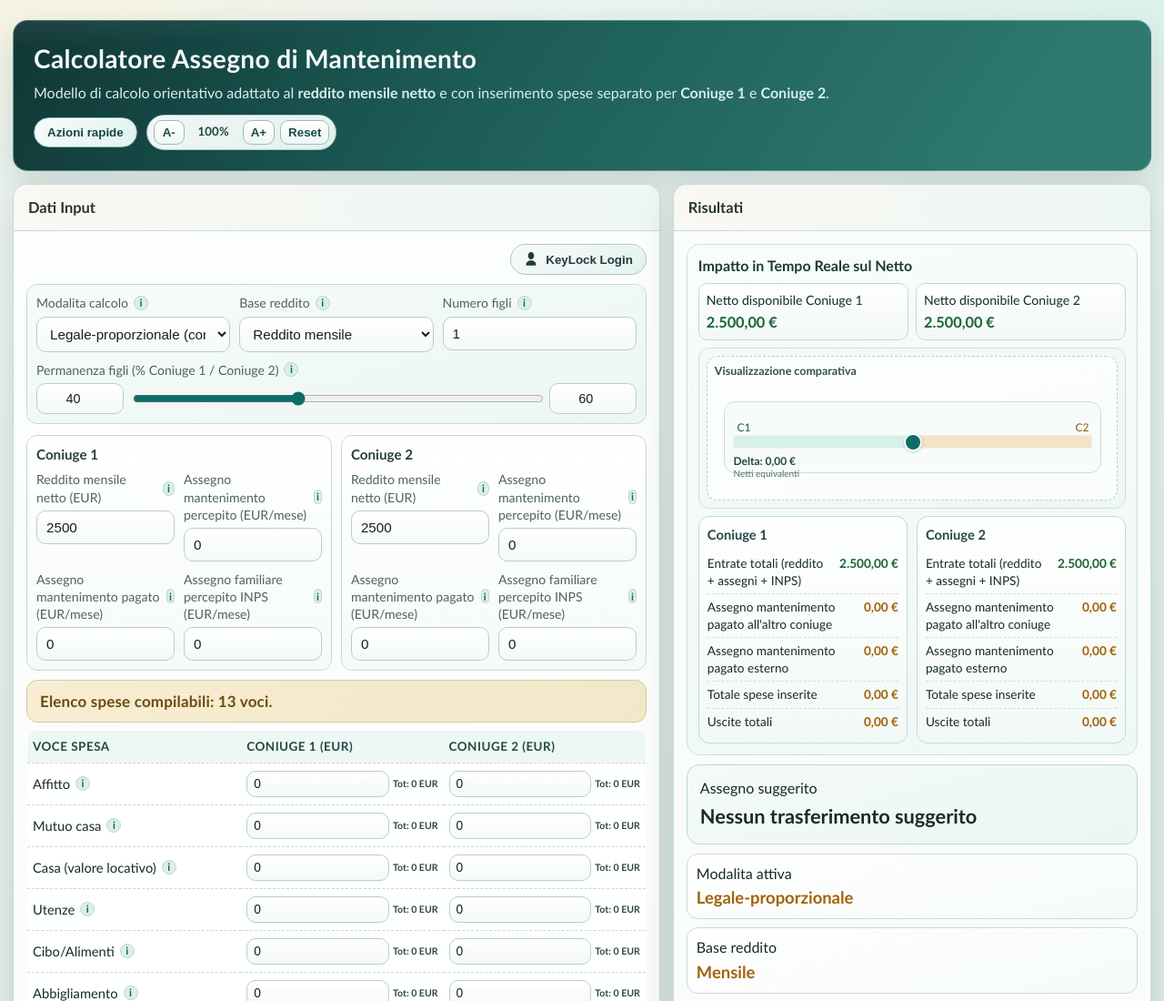
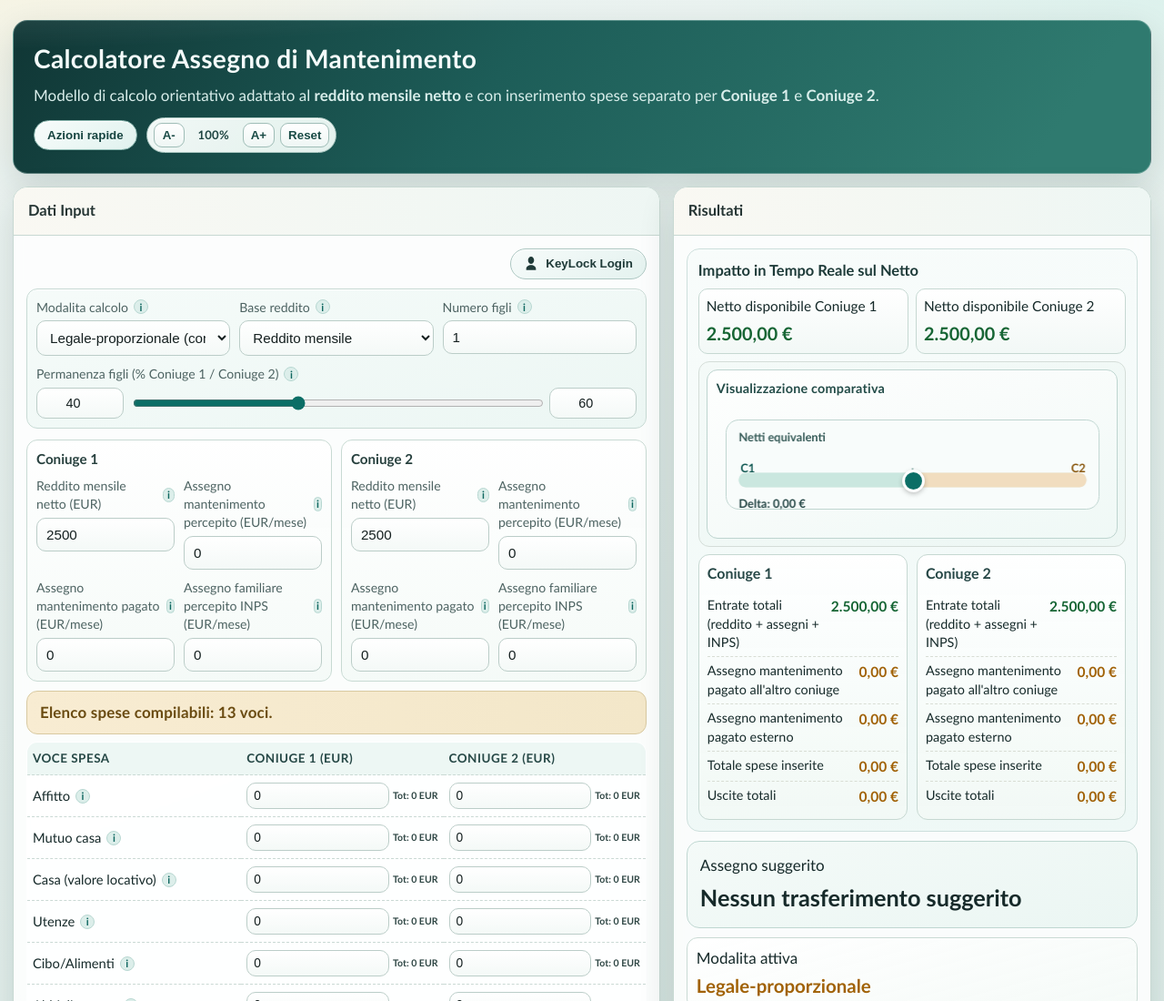
Before and after one commit to FaVaGit/mantenimento-app, a plain HTML site: page index.html in a window 1280 px wide. Shown: the top 1100 px of the page at 91% size. Drawn offline with Linux system fonts and the light colour scheme.

Commit message:
Improve readability and expand calculation explanation

```diff
--- a/index.html
+++ b/index.html
@@ -33,8 +33,8 @@
         radial-gradient(880px 460px at 105% -4%, #d8f2ec 0%, transparent 67%),
         linear-gradient(160deg, var(--bg-1), var(--bg-2) 62%, var(--bg-3));
       font-family: "Candara", "Gill Sans", "Trebuchet MS", sans-serif;
-      font-size: 16px;
-      line-height: 1.36;
+      font-size: 17px;
+      line-height: 1.42;
       min-height: 100vh;
     }
 
@@ -738,7 +738,7 @@
       box-shadow: inset 0 1px 0 rgba(255,255,255,0.9);
     }
 
-    .kpi-item strong { display: block; font-size: 1.15rem; margin-top: 4px; }
+    .kpi-item strong { display: block; font-size: 1.28rem; margin-top: 4px; }
 
     .result-pill {
       border-radius: 14px;
@@ -749,7 +749,7 @@
     }
 
     .result-pill .big {
-      font-size: 1.36rem;
+      font-size: 1.58rem;
       font-weight: 800;
       margin-top: 6px;
     }
@@ -764,6 +764,7 @@
 
     .live-title {
       font-weight: 800;
+      font-size: 1.03rem;
       color: #1d3a38;
       margin-bottom: 8px;
     }
@@ -791,7 +792,7 @@
 
     .live-col h4 {
       margin: 0 0 8px;
-      font-size: 0.92rem;
+      font-size: 1rem;
       color: #264746;
     }
 
@@ -800,13 +801,13 @@
       border-radius: 10px;
       padding: 8px;
       background: linear-gradient(180deg, #ffffff, #f2f8f6);
-      font-size: 0.88rem;
+      font-size: 0.96rem;
     }
 
     .live-k strong {
       display: block;
       margin-top: 4px;
-      font-size: 1.02rem;
+      font-size: 1.24rem;
     }
 
     .live-diff {
@@ -819,17 +820,19 @@
 
     .live-fabric-wrap {
       margin-top: 0;
-      border: 1px dashed #b9d0cb;
+      border: 1px solid #bdd4cf;
       border-radius: 12px;
-      padding: 8px;
-      background: rgba(255, 255, 255, 0.75);
+      padding: 10px;
+      background: linear-gradient(165deg, rgba(255, 255, 255, 0.9), rgba(240, 249, 246, 0.9));
+      box-shadow: inset 0 1px 0 rgba(255, 255, 255, 0.95);
     }
 
     .live-fabric-caption {
-      font-size: 0.78rem;
-      color: #30514d;
-      margin-bottom: 6px;
-      font-weight: 700;
+      font-size: 0.9rem;
+      color: #234c48;
+      margin-bottom: 8px;
+      font-weight: 800;
+      letter-spacing: 0.2px;
     }
 
     .live-fabric-canvas {
@@ -866,12 +869,17 @@
     }
 
     .live-row {
-      font-size: 0.85rem;
+      font-size: 0.9rem;
       display: flex;
       justify-content: space-between;
       gap: 8px;
       padding: 5px 0;
       border-bottom: 1px dashed #d8ddd4;
+    }
+
+    .live-row strong {
+      font-size: 0.97rem;
+      font-weight: 800;
     }
 
     .live-row:last-child {
@@ -968,7 +976,7 @@
         letter-spacing: 0.2px;
       }
       .hero p {
-        font-size: 0.9rem;
+        font-size: 0.98rem;
         line-height: 1.45;
       }
       .content { padding: 11px; }
@@ -987,7 +995,7 @@
       input[type="text"],
       input[type="password"],
       select {
-        font-size: 0.93rem;
+        font-size: 1rem;
         padding: 8px 9px;
       }
       .kpi-grid,
@@ -1001,16 +1009,16 @@
         font-size: 0.98rem;
       }
       .result-value {
-        font-size: 1.2rem;
+        font-size: 1.34rem;
       }
       .live-row {
-        font-size: 0.82rem;
+        font-size: 0.9rem;
       }
       .live-row strong {
+        font-size: 1rem;
+      }
+      .note {
         font-size: 0.88rem;
-      }
-      .note {
-        font-size: 0.8rem;
       }
       .live-columns { grid-template-columns: 1fr; }
       .shared-grid { grid-template-columns: 1fr; }
@@ -2285,7 +2293,7 @@
         <div class="live-diff">
           <div class="live-fabric-wrap">
             <div class="live-fabric-caption">Visualizzazione comparativa</div>
-            <canvas id="liveDiffCanvas" class="live-fabric-canvas" height="118"></canvas>
+            <canvas id="liveDiffCanvas" class="live-fabric-canvas" height="136"></canvas>
           </div>
         </div>
       `;
@@ -2320,7 +2328,7 @@
       if (!canvasEl) return;
 
       const w = Math.max(280, Math.round(canvasEl.parentElement.clientWidth - 16));
-      const h = 118;
+      const h = 136;
       canvasEl.width = w;
       canvasEl.height = h;
 
@@ -2333,84 +2341,112 @@
       netDiffFabricCanvas = fc;
 
       const centerX = w / 2;
-      const centerY = 62;
-      const radius = Math.min(44, Math.max(34, (w * 0.15)));
+      const centerY = 82;
+      const radius = Math.min(48, Math.max(36, (w * 0.15)));
       const totalAbs = Math.max(1, Math.abs(m.disp1) + Math.abs(m.disp2));
       const shift = (diffDisp / totalAbs) * (radius * 1.5);
       const pointerX = Math.max(centerX - radius * 1.6, Math.min(centerX + radius * 1.6, centerX + shift));
 
       fc.add(new window.fabric.Rect({
         left: 10,
-        top: 18,
+        top: 16,
         width: w - 20,
-        height: 78,
-        rx: 12,
-        ry: 12,
-        fill: "#f7fcfa",
-        stroke: "#c9ddd8",
+        height: 98,
+        rx: 14,
+        ry: 14,
+        fill: "#f8fcfb",
+        stroke: "#bfd5d0",
         strokeWidth: 1
       }));
 
+      const trackLeft = 24;
+      const trackWidth = w - 48;
+
       fc.add(new window.fabric.Rect({
-        left: 20,
-        top: centerY - 7,
-        width: (w - 40) / 2,
-        height: 14,
-        fill: "#d8efe9"
+        left: trackLeft,
+        top: centerY - 8,
+        width: trackWidth,
+        height: 16,
+        rx: 8,
+        ry: 8,
+        fill: "#e5efec"
+      }));
+
+      fc.add(new window.fabric.Rect({
+        left: trackLeft,
+        top: centerY - 8,
+        width: trackWidth / 2,
+        height: 16,
+        rx: 8,
+        ry: 8,
+        fill: "#cae7df"
       }));
       fc.add(new window.fabric.Rect({
         left: centerX,
-        top: centerY - 7,
-        width: (w - 40) / 2,
-        height: 14,
-        fill: "#f4e2c9"
+        top: centerY - 8,
+        width: trackWidth / 2,
+        height: 16,
+        rx: 8,
+        ry: 8,
+        fill: "#f1ddbf"
       }));
 
+      fc.add(new window.fabric.Rect({
+        left: centerX - 1,
+        top: centerY - 13,
+        width: 2,
+        height: 26,
+        fill: "#98b9b2"
+      }));
+
       fc.add(new window.fabric.Circle({
-        left: pointerX - 9,
-        top: centerY - 9,
-        radius: 9,
+        left: pointerX - 11,
+        top: centerY - 11,
+        radius: 11,
         fill: diffDisp >= 0 ? "#0b6e66" : "#c77a11",
         stroke: "#ffffff",
-        strokeWidth: 2,
-        shadow: "0 1px 3px rgba(0,0,0,0.18)"
+        strokeWidth: 3,
+        shadow: "0 2px 5px rgba(0,0,0,0.22)"
       }));
 
+      const statusText = diffDisp === 0
+        ? "Netti equivalenti"
+        : `Vantaggio netto: C${diffDisp > 0 ? 1 : 2}`;
+      fc.add(new window.fabric.Text(statusText, {
+        left: 24,
+        top: 28,
+        fontSize: 13,
+        fill: diffDisp === 0 ? "#355a57" : (diffDisp > 0 ? "#0e655f" : "#8a5a11"),
+        fontFamily: "Candara",
+        fontWeight: "700"
+      }));
+
       fc.add(new window.fabric.Text("C1", {
-        left: 24,
-        top: 40,
-        fontSize: 12,
+        left: 26,
+        top: 62,
+        fontSize: 13,
         fill: "#145b55",
-        fontFamily: "Candara"
+        fontFamily: "Candara",
+        fontWeight: "700"
       }));
       fc.add(new window.fabric.Text("C2", {
-        left: w - 38,
-        top: 40,
-        fontSize: 12,
+        left: w - 41,
+        top: 62,
+        fontSize: 13,
         fill: "#8a580f",
-        fontFamily: "Candara"
+        fontFamily: "Candara",
+        fontWeight: "700"
       }));
 
       fc.add(new window.fabric.Text(`Delta: ${eur(absDiffDisp)}`, {
-        left: 20,
-        top: 77,
-        fontSize: 12,
+        left: 24,
+        top: 101,
+        fontSize: 13,
         fill: "#244645",
         fontFamily: "Candara",
         fontWeight: "700"
       }));
 
-      const lossText = diffDisp === 0
-        ? "Netti equivalenti"
-        : `In perdita relativa: C${diffDisp > 0 ? 2 : 1}`;
-      fc.add(new window.fabric.Text(lossText, {
-        left: 20,
-        top: 92,
-        fontSize: 10,
-        fill: diffDisp === 0 ? "#506f6c" : "#8d4b08",
-        fontFamily: "Candara"
-      }));
-
       fc.renderAll();
     }
 
@@ -2418,35 +2454,65 @@
       const m = computeModel();
       const formulaNote = document.getElementById("formulaNote");
 
+      const modeName = m.mode === "legal"
+        ? "Legale-proporzionale"
+        : (m.mode === "simple" ? `Semplificata (${m.simplePerc.toFixed(0)}%)` : "Linee guida Tribunale di Genova");
+
+      let modeSpecific = "";
       if (m.mode === "simple") {
-        formulaNote.innerHTML = `
-          1) Disponibilita netta per coniuge = reddito netto + assegni percepiti - assegni pagati - spese imputate.
-          <br />2) Differenza netti = valore assoluto della differenza tra le due disponibilita nette.
-          <br />3) Assegno suggerito = differenza netti x ${m.simplePerc.toFixed(0)}%.
-          <br />4) Paga il coniuge con disponibilita netta maggiore all'altro coniuge.
-          ${m.incomeMode === "annual" ? "<br />Nota: reddito annuo convertito automaticamente in quota mensile (/12)." : ""}
+        modeSpecific = `
+          <br /><strong>Regola specifica modalita semplificata</strong>
+          <br />1) Differenza netti = |Disponibilita C1 - Disponibilita C2| = ${eur(Math.abs(m.disp1 - m.disp2))}.
+          <br />2) Assegno suggerito = differenza netti x ${m.simplePerc.toFixed(0)}%.
+          <br />3) Paga il coniuge con disponibilita netta maggiore.
         `;
       } else if (m.mode === "genova") {
-        formulaNote.innerHTML = `
-          1) Disponibilita netta per coniuge = reddito netto + assegni percepiti - assegni pagati - spese imputate.
-          <br />2) Peso contributivo = disponibilita positiva del coniuge / somma disponibilita positive.
-          <br />3) Fabbisogno figli = totale spese familiari inserite x coefficiente tecnico fisso (35%).
-          <br />4) Genitore collocatario stimato = coniuge con permanenza maggiore (qui: Coniuge ${m.collocatario}).
-          <br />5) Quota diretta del non collocatario = costo giornaliero (${eur(m.costoGiornalieroFiglio)}) x giorni di permanenza presso non collocatario.
-          <br />6) Assegno suggerito = max(0, quota teorica non collocatario - quota diretta non collocatario).
-          ${m.incomeMode === "annual" ? "<br />Nota: reddito annuo convertito automaticamente in quota mensile (/12)." : ""}
+        const nonColl = m.collocatario === 1 ? 2 : 1;
+        modeSpecific = `
+          <br /><strong>Regola specifica linee guida Genova</strong>
+          <br />1) Collocatario stimato: Coniuge ${m.collocatario} (maggiore permanenza).
+          <br />2) Non collocatario: Coniuge ${nonColl}.
+          <br />3) Costo giornaliero medio figli = fabbisogno figli / 30 = ${eur(m.costoGiornalieroFiglio)}.
+          <br />4) Quota diretta non collocatario = costo giornaliero x giorni di permanenza presso non collocatario.
+          <br />5) Assegno suggerito = max(0, quota teorica non collocatario - quota diretta non collocatario).
         `;
       } else {
-        formulaNote.innerHTML = `
-          1) Disponibilita netta per coniuge = reddito netto + assegni percepiti - assegni pagati - spese imputate.
-          <br />2) Peso contributivo = disponibilita positiva del coniuge / somma disponibilita positive.
-          <br />3) Fabbisogno figli = totale spese familiari inserite x coefficiente tecnico fisso (35%).
-          <br />4) Quota teorica per coniuge = fabbisogno figli x peso contributivo.
-          <br />5) Quota diretta per permanenza = fabbisogno figli x percentuale permanenza presso il coniuge.
-          <br />6) Assegno suggerito = differenza tra quota teorica e quota diretta.
-          ${m.incomeMode === "annual" ? "<br />Nota: reddito annuo convertito automaticamente in quota mensile (/12)." : ""}
+        modeSpecific = `
+          <br /><strong>Regola specifica modalita legale-proporzionale</strong>
+          <br />1) Quota teorica = fabbisogno figli x peso contributivo del coniuge.
+          <br />2) Quota diretta = fabbisogno figli x permanenza presso quel coniuge.
+          <br />3) Saldo = quota teorica - quota diretta.
+          <br />4) L'assegno e il saldo positivo del coniuge debitore verso l'altro.
         `;
       }
+
+      formulaNote.innerHTML = `
+        <strong>Impostazione generale del calcolo</strong>
+        <br />Modalita attiva: ${modeName}.
+        <br />Disponibilita netta C1 = reddito netto C1 + assegni percepiti C1 + assegni familiari C1 - assegni pagati C1 - spese C1.
+        <br />Disponibilita netta C2 = reddito netto C2 + assegni percepiti C2 + assegni familiari C2 - assegni pagati C2 - spese C2.
+        <br />Peso contributivo = disponibilita positiva del coniuge / somma disponibilita positive.
+        <br />Fabbisogno figli stimato = totale spese inserite x 35%.
+
+        <br /><strong>Significato delle principali voci richieste in input</strong>
+        <br />- Reddito netto: entrata disponibile del coniuge (mensile oppure annuale, se selezionata base annuale).
+        <br />- Assegno percepito: importo ricevuto mensilmente dal coniuge.
+        <br />- Assegno pagato: importo versato mensilmente dal coniuge.
+        <br />- Assegni familiari/INPS: componenti assistenziali percepite.
+        <br />- Permanenza figli (%): ripartizione dei giorni medi mensili tra i due coniugi.
+        <br />- Spese per voce: costi mensili attribuiti a ciascun coniuge.
+
+        <br /><strong>Lettura dei risultati e KPI</strong>
+        <br />- Netto disponibile: situazione prima del nuovo assegno calcolato dal modello.
+        <br />- Totale spese inserite: somma C1 + C2 delle voci compilate.
+        <br />- Quota teorica: quota di fabbisogno figli attribuita in base al peso economico.
+        <br />- Post-assegno: netto disponibile dopo applicazione dell'assegno suggerito.
+        <br />- Importo per figlio: assegno mensile suggerito diviso per numero figli.
+        <br />- Assegno pagato esterno: quota pagata non compensata da assegni percepiti dell'altro coniuge (non accreditata all'altro).
+
+        ${modeSpecific}
+        ${m.incomeMode === "annual" ? "<br /><strong>Nota base reddito:</strong> i redditi annuali sono convertiti automaticamente in mensili (/12) prima di tutti i calcoli." : ""}
+      `;
 
       let mainText = "Nessun trasferimento suggerito";
       if (m.assegnoDa1a2 > 0.005) {
```
